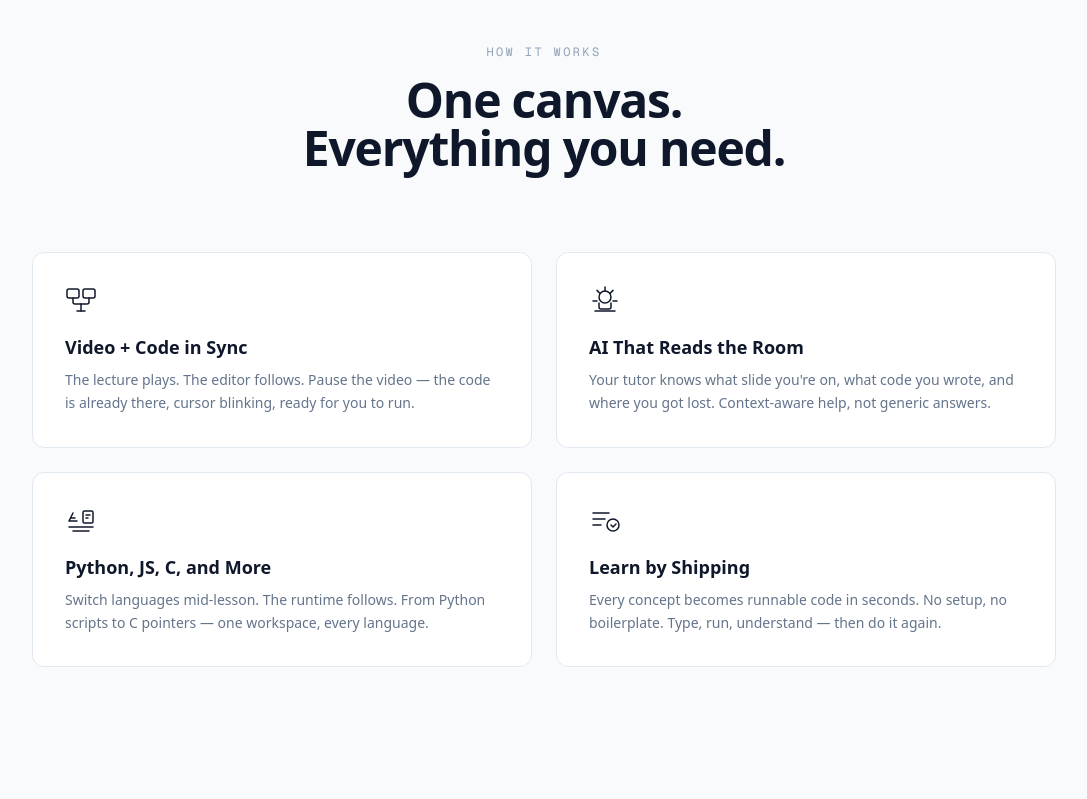
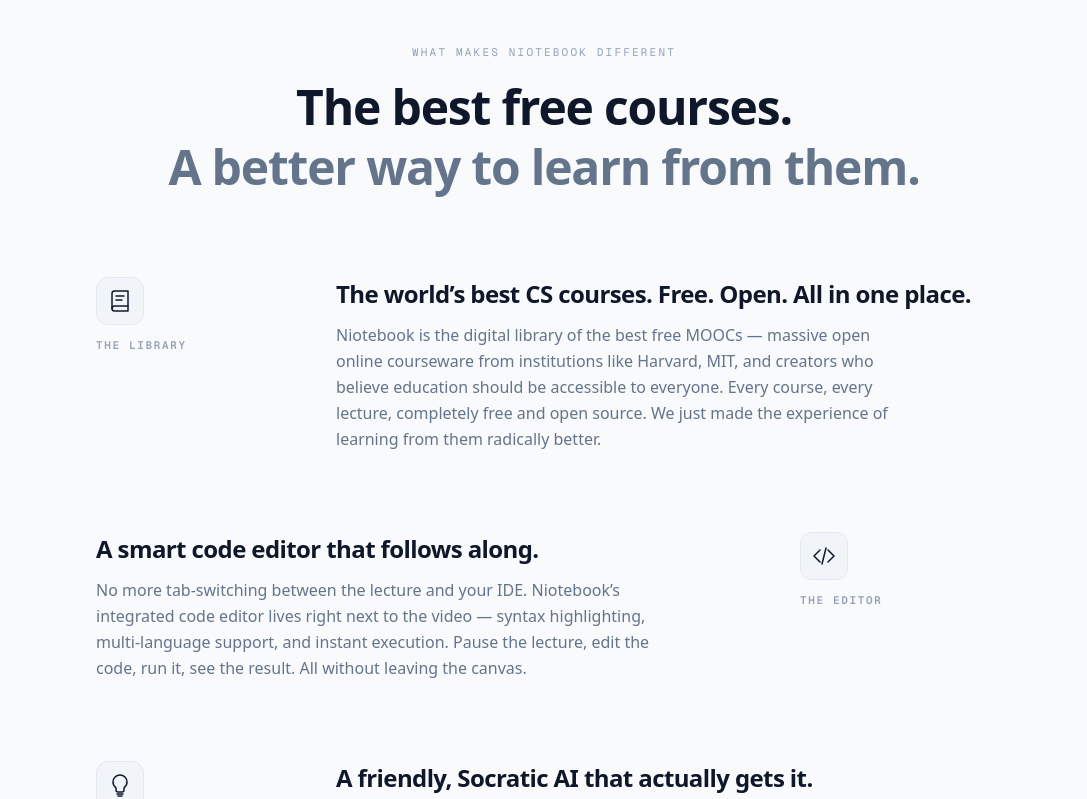
Before and after one commit to Akram012388/niotebook_v0.2, a Next.js app: page / in a window 1280 px wide. Shown: the part 940-1739 px from the top of the page, without its empty margins (96-1183 px from the left). Built offline with nearby package versions, Linux system fonts and the light colour scheme; no server answers.

Commit message:
feat: add value proposition section — MOOC library, smart editor, AI assistant

```diff
--- a/src/app/page.tsx
+++ b/src/app/page.tsx
@@ -1,6 +1,7 @@
 import { type ReactElement } from "react";
 import { LandingNav } from "@/ui/landing/LandingNav";
 import { HeroSection } from "@/ui/landing/HeroSection";
+import { ValuePropSection } from "@/ui/landing/ValuePropSection";
 import { FeaturesSection } from "@/ui/landing/FeaturesSection";
 import { CTASection, LandingFooter } from "@/ui/landing/CTASection";
 
@@ -17,6 +18,7 @@
       <LandingNav />
       <main id="content" className="min-h-screen">
         <HeroSection />
+        <ValuePropSection />
         <FeaturesSection />
         <CTASection />
       </main>
--- /dev/null
+++ b/src/ui/landing/ValuePropSection.tsx
@@ -0,0 +1,186 @@
+"use client";
+
+import { useEffect, useRef, useState, type ReactElement } from "react";
+
+interface ValueProp {
+  icon: ReactElement;
+  label: string;
+  title: string;
+  description: string;
+}
+
+function LibraryIcon(): ReactElement {
+  return (
+    <svg width="24" height="24" viewBox="0 0 24 24" fill="none" stroke="currentColor" strokeWidth="1.5" strokeLinecap="round" strokeLinejoin="round">
+      <path d="M4 19.5A2.5 2.5 0 0 1 6.5 17H20" />
+      <path d="M6.5 2H20v20H6.5A2.5 2.5 0 0 1 4 19.5v-15A2.5 2.5 0 0 1 6.5 2z" />
+      <path d="M8 7h8" />
+      <path d="M8 11h6" />
+    </svg>
+  );
+}
+
+function EditorIcon(): ReactElement {
+  return (
+    <svg width="24" height="24" viewBox="0 0 24 24" fill="none" stroke="currentColor" strokeWidth="1.5" strokeLinecap="round" strokeLinejoin="round">
+      <polyline points="16 18 22 12 16 6" />
+      <polyline points="8 6 2 12 8 18" />
+      <line x1="14" y1="4" x2="10" y2="20" />
+    </svg>
+  );
+}
+
+function AssistantIcon(): ReactElement {
+  return (
+    <svg width="24" height="24" viewBox="0 0 24 24" fill="none" stroke="currentColor" strokeWidth="1.5" strokeLinecap="round" strokeLinejoin="round">
+      <path d="M12 2a7 7 0 0 1 7 7c0 2.38-1.19 4.47-3 5.74V17a2 2 0 0 1-2 2h-4a2 2 0 0 1-2-2v-2.26C6.19 13.47 5 11.38 5 9a7 7 0 0 1 7-7z" />
+      <line x1="9" y1="21" x2="15" y2="21" />
+      <line x1="10" y1="23" x2="14" y2="23" />
+    </svg>
+  );
+}
+
+const VALUE_PROPS: ValueProp[] = [
+  {
+    icon: <LibraryIcon />,
+    label: "The Library",
+    title: "The world\u2019s best CS courses. Free. Open. All in one place.",
+    description:
+      "Niotebook is the digital library of the best free MOOCs — massive open online courseware from institutions like Harvard, MIT, and creators who believe education should be accessible to everyone. Every course, every lecture, completely free and open source. We just made the experience of learning from them radically better.",
+  },
+  {
+    icon: <EditorIcon />,
+    label: "The Editor",
+    title: "A smart code editor that follows along.",
+    description:
+      "No more tab-switching between the lecture and your IDE. Niotebook\u2019s integrated code editor lives right next to the video — syntax highlighting, multi-language support, and instant execution. Pause the lecture, edit the code, run it, see the result. All without leaving the canvas.",
+  },
+  {
+    icon: <AssistantIcon />,
+    label: "The Intelligence",
+    title: "A friendly, Socratic AI that actually gets it.",
+    description:
+      "Not a chatbot that guesses. Nio knows what lecture you\u2019re watching, what code you\u2019ve written, and exactly where you\u2019re stuck. It asks questions before giving answers, nudging you toward understanding rather than handing you solutions. Like a brilliant TA who never sleeps.",
+  },
+];
+
+function ValueCard({
+  prop,
+  index,
+}: {
+  prop: ValueProp;
+  index: number;
+}): ReactElement {
+  const ref = useRef<HTMLDivElement>(null);
+  const [visible, setVisible] = useState(false);
+
+  useEffect(() => {
+    const el = ref.current;
+    if (!el) return;
+    const observer = new IntersectionObserver(
+      ([entry]) => {
+        if (entry.isIntersecting) {
+          setVisible(true);
+          observer.unobserve(entry.target);
+        }
+      },
+      { threshold: 0.15 },
+    );
+    observer.observe(el);
+    return () => observer.disconnect();
+  }, []);
+
+  const isReversed = index % 2 === 1;
+
+  return (
+    <div
+      ref={ref}
+      className="transition-all duration-700"
+      style={{
+        opacity: visible ? 1 : 0,
+        transform: visible ? "translateY(0)" : "translateY(32px)",
+        transitionDelay: "100ms",
+      }}
+    >
+      <div
+        className={`flex flex-col ${isReversed ? "md:flex-row-reverse" : "md:flex-row"} items-start gap-8 md:gap-12`}
+      >
+        {/* Icon + label */}
+        <div className="flex-shrink-0 flex flex-col items-start gap-3 md:w-48">
+          <div
+            className="flex items-center justify-center w-12 h-12 rounded-xl"
+            style={{
+              background: "var(--surface-muted)",
+              border: "1px solid var(--border)",
+              color: "var(--accent)",
+            }}
+          >
+            {prop.icon}
+          </div>
+          <span
+            className="text-[11px] font-mono uppercase tracking-[0.15em] font-semibold"
+            style={{ color: "var(--text-subtle)" }}
+          >
+            {prop.label}
+          </span>
+        </div>
+
+        {/* Content */}
+        <div className="flex-1">
+          <h3 className="text-xl sm:text-2xl font-bold tracking-tight mb-3 leading-snug">
+            {prop.title}
+          </h3>
+          <p
+            className="text-sm sm:text-base leading-relaxed max-w-xl"
+            style={{ color: "var(--text-muted)" }}
+          >
+            {prop.description}
+          </p>
+        </div>
+      </div>
+    </div>
+  );
+}
+
+export function ValuePropSection(): ReactElement {
+  return (
+    <section className="relative py-24 sm:py-32 px-4 sm:px-6">
+      <div className="max-w-4xl mx-auto">
+        <div className="text-center mb-16 sm:mb-20">
+          <p
+            className="text-[11px] font-mono uppercase tracking-[0.2em] mb-4"
+            style={{ color: "var(--text-subtle)" }}
+          >
+            What makes Niotebook different
+          </p>
+          <h2 className="text-3xl sm:text-4xl md:text-5xl font-bold tracking-tight leading-tight">
+            The best free courses.
+            <br />
+            <span style={{ color: "var(--text-muted)" }}>
+              A better way to learn from them.
+            </span>
+          </h2>
+        </div>
+
+        <div className="flex flex-col gap-16 sm:gap-20">
+          {VALUE_PROPS.map((prop, i) => (
+            <ValueCard key={prop.label} prop={prop} index={i} />
+          ))}
+        </div>
+
+        {/* Credit line */}
+        <div className="mt-16 sm:mt-20 text-center">
+          <p
+            className="text-xs sm:text-sm leading-relaxed max-w-lg mx-auto"
+            style={{ color: "var(--text-subtle)" }}
+          >
+            All courses are freely available thanks to institutions and creators
+            like Harvard, MIT, Yale, and others who believe great education
+            should be open to everyone. We{"'"}re just building the best
+            environment to learn from them.
+          </p>
+        </div>
+      </div>
+    </section>
+  );
+}
```
